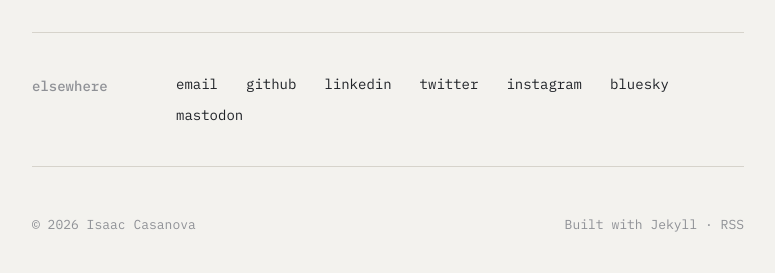
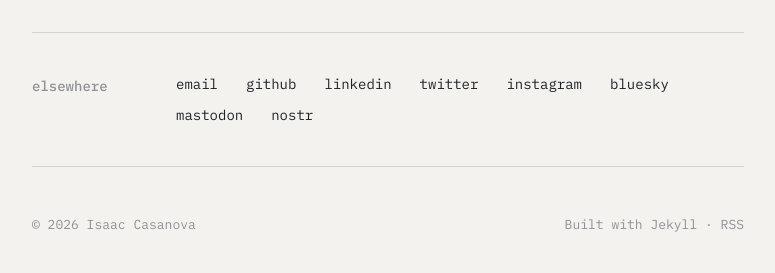
Before and after one commit to IsaacACasanova/IsaacACasanova.github.io, a Jekyll site: the page built from index.html, in a window 1280 px wide. Shown: the part 1872-2145 px from the top of the page, without its empty margins (252-1027 px from the left). Built offline with Jekyll 4.4.1, drawn with Linux system fonts in a browser that asks for light colours; the list of posts is cut into pages by our own code.

Commit message:
Mono: add nostr to the elsewhere list
Co-Authored-By: Claude Fable 5.1 <noreply@anthropic.com>

```diff
--- a/_data/links.yml
+++ b/_data/links.yml
@@ -5,3 +5,4 @@
 - { label: instagram,  url: "https://www.instagram.com/mrcasanova" }
 - { label: bluesky,    url: "https://bsky.app/profile/isaaccasanova.com" }
 - { label: mastodon,   url: "https://macaw.social/@icasanova" }
+- { label: nostr,      url: "https://primal.net/p/nprofile1qqs09ws79mhkqf7ngl55fw5gnkpxh7tsexhukt9rpw5s5tlhqnz4xlct8a40a" }
```
